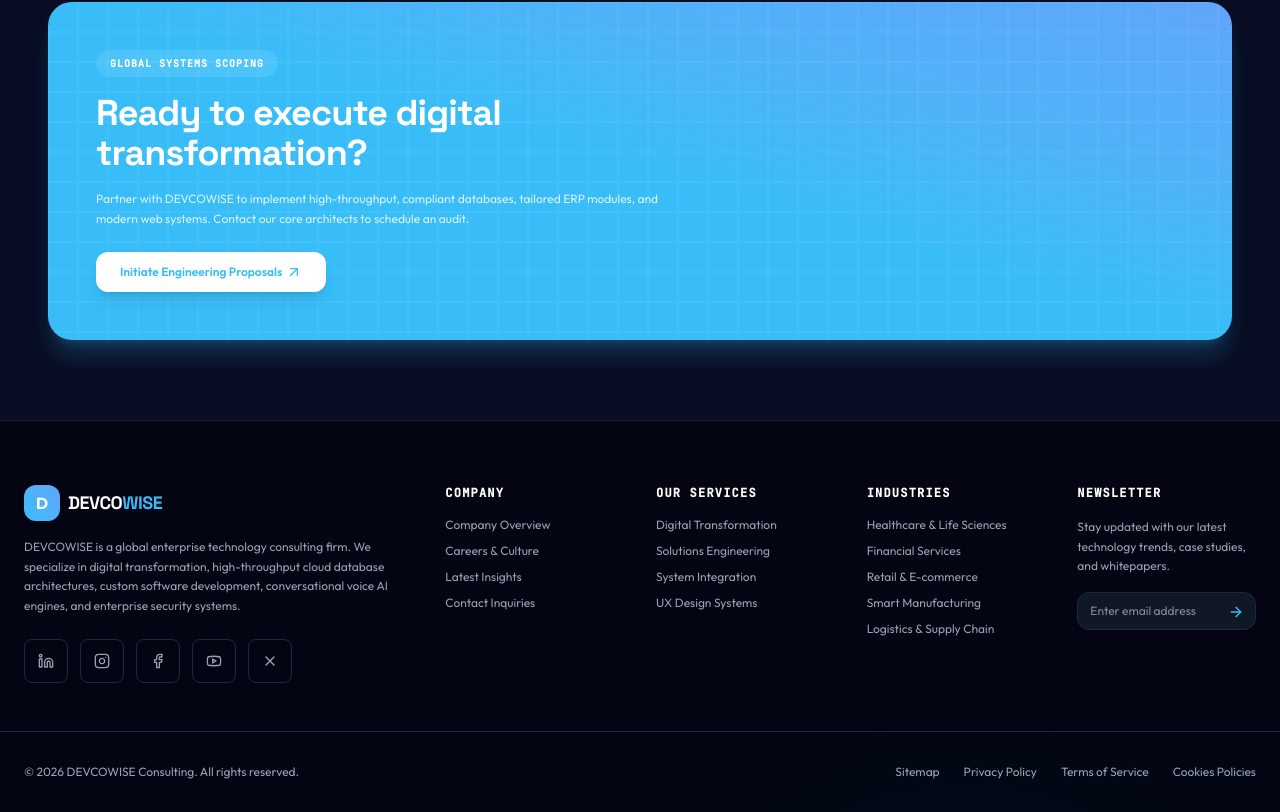
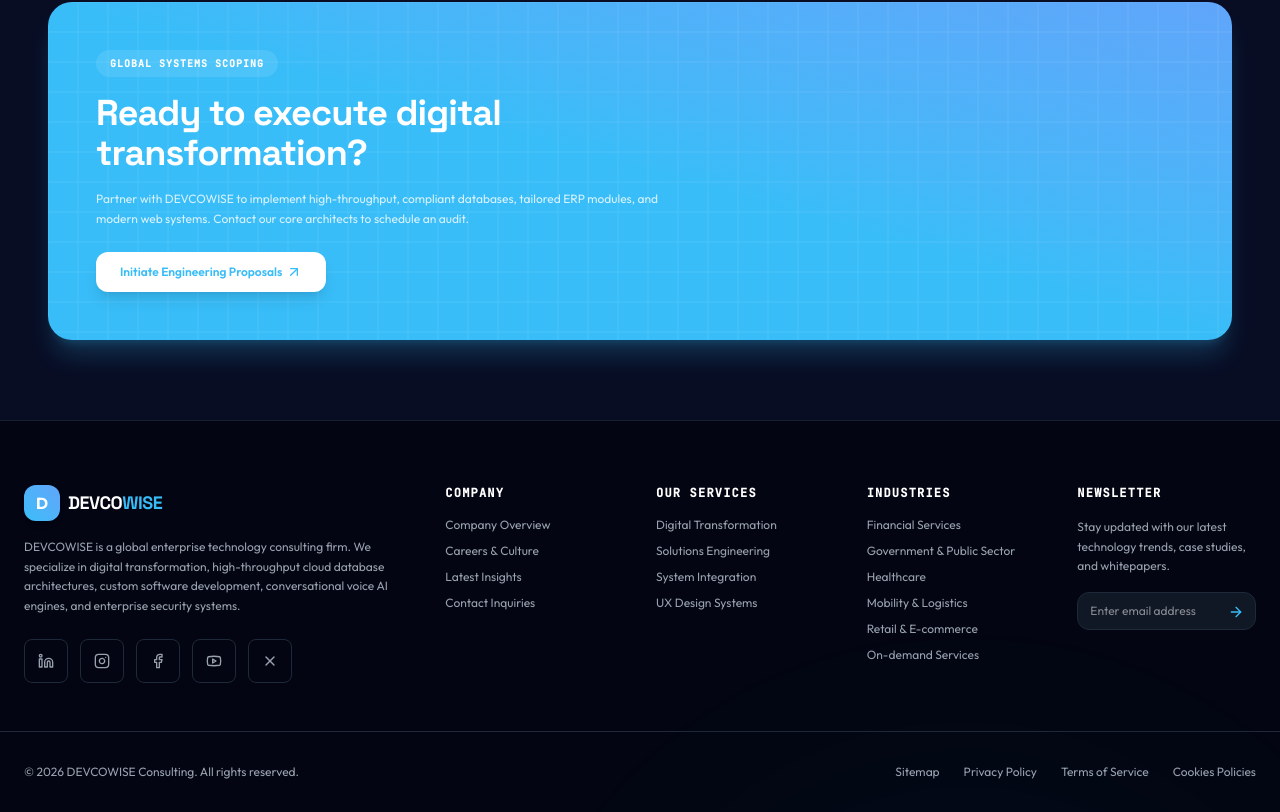
Before and after one commit to waseemsysops/DevCoWise-Technologies, a React (Vite) app: page / in a window 1280 px wide. Shown: the part 2696-3508 px from the top of the page. Built offline with nearby package versions, Linux system fonts and the light colour scheme.

Commit message:
feat(content): expand industries and refine services portfolio
- Add Financial Services and Government industry profiles
- Update services catalog to better reflect core competencies
- Refine industry navigation and service descriptions across views

```diff
--- a/src/components/Footer.tsx
+++ b/src/components/Footer.tsx
@@ -47,11 +47,12 @@ export default function Footer({ currentTab, setCurrentTab, isDark, onSubscribe
   ];
 
   const industryLinks = [
-    { label: 'Healthcare & Life Sciences', id: 'industries', subId: 'healthcare' },
     { label: 'Financial Services', id: 'industries', subId: 'finance' },
+    { label: 'Government & Public Sector', id: 'industries', subId: 'government' },
+    { label: 'Healthcare', id: 'industries', subId: 'healthcare' },
+    { label: 'Mobility & Logistics', id: 'industries', subId: 'logistics' },
     { label: 'Retail & E-commerce', id: 'industries', subId: 'retail' },
-    { label: 'Smart Manufacturing', id: 'industries', subId: 'manufacturing' },
-    { label: 'Logistics & Supply Chain', id: 'industries', subId: 'logistics' }
+    { label: 'On-demand Services', id: 'industries', subId: 'on-demand' }
   ];
 
   return (
--- a/src/components/Header.tsx
+++ b/src/components/Header.tsx
@@ -70,7 +70,15 @@ export default function Header({ currentTab, setCurrentTab, isDark, setIsDark, o
         desc: 'Leverage AI & automation systems to reinvent outdated processes.',
         tab: 'services',
         subId: 'digital-transformation',
-        details: ['Generative AI & LLMs', 'AI-Powered Automation', 'Cognitive Agents']
+        details: ['Discovery Workshop', 'Custom Application Development', 'System Integration']
+      },
+      {
+        id: 'system-integration',
+        name: 'System Integration',
+        desc: 'Connect modular systems with custom enterprise ERPNext and Odoo configurations.',
+        tab: 'services',
+        subId: 'system-integration',
+        details: ['ERPNext Configurations', 'Odoo Core Integrations', 'Bespoke Sync APIs']
       },
       {
         id: 'solutions-engineering',
@@ -78,23 +86,31 @@ export default function Header({ currentTab, setCurrentTab, isDark, setIsDark, o
         desc: 'Build scalable custom software and elastically engineered cloud environments.',
         tab: 'services',
         subId: 'solutions-engineering',
-        details: ['Custom Applications', 'DevOps & K8s Clusters', 'Istio Security Mesh']
-      },
-      {
-        id: 'system-integration',
-        name: 'System Integration',
-        desc: 'Connect modular systems with custom enterprise ERPNext and Odoo configurations.',
-        tab: 'services',
-        subId: 'system-integration',
-        details: ['ERPNext Architectures', 'Odoo Core Tailoring', 'API Integrations']
+        details: ['DevOps Services', 'Cloud-native Development', 'Custom Application Development', 'QA Automation & Testing']
       },
       {
         id: 'ux-design',
-        name: 'UX Design Systems',
+        name: 'UX Design',
         desc: 'Map enterprise-grade layout tokens and friction-free employee screens.',
         tab: 'services',
         subId: 'ux-design',
-        details: ['Figma Design Tokens', 'User Journey Maps', 'Accessibility Compliance']
+        details: ['Figma Design Systems', 'User Journey Mapping', 'Accessibility Verification']
+      },
+      {
+        id: 'data-services',
+        name: 'Data Services',
+        desc: 'Unlock your data with enterprise-grade pipeline design and storage strategy.',
+        tab: 'services',
+        subId: 'data-services',
+        details: ['Data Engineering', 'Cloud, Data & AI', 'Data Strategy', 'Data Privacy & Security Services']
+      },
+      {
+        id: 'discovery-workshop',
+        name: 'Discovery Workshop',
+        desc: 'Scoping, roadmap planning, and technology feasibility checks.',
+        tab: 'services',
+        subId: 'discovery-workshop',
+        details: ['SLA Planning & Scoping', 'Legacy Tech Feasibility', 'Cloud Migration Assessment']
       }
     ]
   };
@@ -109,23 +125,39 @@ export default function Header({ currentTab, setCurrentTab, isDark, setIsDark, o
         desc: 'Train, isolate, and serve advanced predictive and neural models.',
         tab: 'solutions',
         subId: 'ai-ml',
-        details: ['Private Vector Databases', 'Cognitive Decisions', 'Generative RAG']
+        details: ['Generative AI & LLMs', 'AI-Powered Automation', 'Artificial Intelligence']
+      },
+      {
+        id: 'cloud-infra',
+        name: 'Cloud & Infrastructure',
+        desc: 'Deploy migration factories, secure microservice architectures, and proactive FinOps.',
+        tab: 'solutions',
+        subId: 'cloud-infra',
+        details: ['Cloud Operations & Migration', 'Cloud Application Dev & Integration', 'Cloud Managed Services']
       },
       {
         id: 'data-analytics',
-        name: 'Data & Analytics Services',
+        name: 'Data & Analytics',
         desc: 'Stream, map, and visualize dynamic metrics at massive scales.',
         tab: 'solutions',
         subId: 'data-analytics',
-        details: ['IoT Edge Processing', 'Advanced Classification', 'Interactive Dashboards']
+        details: ['IoT & Edge Analytics', 'Advanced Analytics', 'Business Intelligence']
       },
       {
-        id: 'cloud-infra',
-        name: 'Digital Infrastructure Services',
-        desc: 'Deploy migration factories, secure microservice architectures, and proactive FinOps.',
+        id: 'azure',
+        name: 'Microsoft Azure',
+        desc: 'Certified enterprise cloud migrations, active directory SSO, and OpenAI isolated nodes.',
         tab: 'solutions',
-        subId: 'cloud-infra',
-        details: ['Cloud Migration', 'Cloud Application Dev', 'Managed Operations']
+        subId: 'azure',
+        details: ['Azure Migration Cores', 'Enterprise Active Directory', 'Azure OpenAI Nodes']
+      },
+      {
+        id: 'call-intelligence',
+        name: 'AI-Powered Call Intelligence Suite',
+        desc: 'Cognitive voice agents and compliance insights engines for contact centers.',
+        tab: 'solutions',
+        subId: 'call-intelligence',
+        details: ['Voice AI Agent', 'AI Agent Assist', 'Compliance & Insights Engine']
       }
     ]
   };
@@ -135,20 +167,36 @@ export default function Header({ currentTab, setCurrentTab, isDark, setIsDark, o
     title: 'All Industries',
     categories: [
       {
+        id: 'finance',
+        name: 'Financial Services',
+        desc: 'High-throughput transactional microservices with absolute audit consistency.',
+        tab: 'industries',
+        subId: 'finance',
+        details: ['Kubernetes Ledger Clusters', 'Real-time Fraud Alerts', 'Spanner Ledgers']
+      },
+      {
+        id: 'government',
+        name: 'Government & Public Sector',
+        desc: 'Accessible digital ID lockers, state portal hubs, and public auditing systems.',
+        tab: 'industries',
+        subId: 'government',
+        details: ['WCAG Compliant Portals', 'Sovereign ID Lockers', 'Automated Licensings']
+      },
+      {
         id: 'healthcare',
-        name: 'Healthcare & Sciences',
+        name: 'Healthcare',
         desc: 'HL7 FHIR compliant patient charts and electronic clinical logs.',
         tab: 'industries',
         subId: 'healthcare',
         details: ['Secure Patient Portals', 'Audited FHIR Proxies', 'Biometric Lockouts']
       },
       {
-        id: 'finance',
-        name: 'Financial Services',
-        desc: 'High-throughput transactional microservices with absolute audit consistency.',
+        id: 'logistics',
+        name: 'Mobility & Logistics',
+        desc: 'Dynamic vehicle routing and live GPS asset monitoring panels.',
         tab: 'industries',
-        subId: 'finance',
-        details: ['Kubernetes Ledger Clusters', 'Real-time Fraud Alerts', 'Spanner Ledgers']
+        subId: 'logistics',
+        details: ['Predictive Routing Models', 'Live GPS Asset Feeds', 'Load Optimizations']
       },
       {
         id: 'retail',
@@ -159,20 +207,12 @@ export default function Header({ currentTab, setCurrentTab, isDark, setIsDark, o
         details: ['Real-time Stock Counters', 'Integrated POS Cache', 'Automated Replenishment']
       },
       {
-        id: 'manufacturing',
-        name: 'Smart Manufacturing',
-        desc: 'Industrial IoT telemetries and preventative production schedule analyzers.',
+        id: 'on-demand',
+        name: 'On-demand Services',
+        desc: 'Low-latency user matching, dynamic pricing, and real-time transit tracking.',
         tab: 'industries',
-        subId: 'manufacturing',
-        details: ['LoRaWAN Sensor Streams', 'Predictive Downtime models', 'MES Integrations']
-      },
-      {
-        id: 'logistics',
-        name: 'Logistics & Supply Chain',
-        desc: 'Dynamic vehicle routing and live GPS asset monitoring panels.',
-        tab: 'industries',
-        subId: 'logistics',
-        details: ['Predictive Routing Models', 'Live GPS Asset Feeds', 'Load Optimizations']
+        subId: 'on-demand',
+        details: ['Geospatial Redis Indexes', 'Optimistic State Sync', 'Instant Stripe Payouts']
       }
     ]
   };
@@ -488,8 +528,45 @@ export default function Header({ currentTab, setCurrentTab, isDark, setIsDark, o
                 </div>
               </div>
 
-              {/* Right Showcase Column (Beautiful visual promo slot) */}
+              {/* Right Showcase Column (Dynamic context based on selected mega menu) */}
               <div className="col-span-4 p-6 flex flex-col justify-between">
+                {activeMegaMenu === 'services' ? (
+                  <div className="space-y-4">
+                    <span className="text-[10px] font-bold font-mono text-gray-400 uppercase tracking-widest block">Engagement Models</span>
+                    <div className="space-y-3">
+                      <div className={`p-4 rounded-xl border ${isDark ? 'bg-gray-900/40 border-gray-800' : 'bg-gray-100/30 border-gray-200'} space-y-1`}>
+                        <h5 className="font-bold text-xs text-primary font-display">Fixed Cost Project</h5>
+                        <p className={`text-[10px] leading-relaxed ${isDark ? 'text-gray-400' : 'text-gray-650'}`}>
+                          Perfect for defined scopes. Guaranteed delivery timelines and fixed pricing brackets.
+                        </p>
+                      </div>
+                      <div className={`p-4 rounded-xl border ${isDark ? 'bg-gray-900/40 border-gray-800' : 'bg-gray-100/30 border-gray-200'} space-y-1`}>
+                        <h5 className="font-bold text-xs text-secondary font-display">Teams as a Service</h5>
+                        <p className={`text-[10px] leading-relaxed ${isDark ? 'text-gray-400' : 'text-gray-650'}`}>
+                          Elastically scale your development capabilities with certified, dedicated technical teams.
+                        </p>
+                      </div>
+                    </div>
+                  </div>
+                ) : activeMegaMenu === 'solutions' ? (
+                  <div className="space-y-4">
+                    <span className="text-[10px] font-bold font-mono text-gray-400 uppercase tracking-widest block">Featured Architecture</span>
+                    <div className="space-y-3">
+                      <div className={`p-4 rounded-xl border ${isDark ? 'bg-gray-900/40 border-gray-800' : 'bg-gray-100/30 border-gray-200'} space-y-1`}>
+                        <h5 className="font-bold text-xs text-primary font-display">Call Intelligence Suite</h5>
+                        <p className={`text-[10px] leading-relaxed ${isDark ? 'text-gray-400' : 'text-gray-650'}`}>
+                          Deploy Voice AI Agents, active Agent Assist nodes, and secure automated compliance engines.
+                        </p>
+                      </div>
+                      <div className={`p-4 rounded-xl border ${isDark ? 'bg-gray-900/40 border-gray-800' : 'bg-gray-100/30 border-gray-200'} space-y-1`}>
+                        <h5 className="font-bold text-xs text-secondary font-display">Microsoft Azure Services</h5>
+                        <p className={`text-[10px] leading-relaxed ${isDark ? 'text-gray-400' : 'text-gray-650'}`}>
+                          Seamless enterprise cloud migrations, active directory SSO, and secure Azure OpenAI node clusters.
+                        </p>
+                      </div>
+                    </div>
+                  </div>
+                ) : (
                   <div className="space-y-3">
                     <span className="text-[9px] font-bold font-mono text-gray-400 uppercase tracking-widest block">Corporate Spotlight</span>
                     <div className={`p-4 rounded-2xl border ${isDark ? 'bg-gray-900/60 border-gray-800' : 'bg-gray-100/50 border-gray-200'} space-y-2`}>
@@ -499,8 +576,9 @@ export default function Header({ currentTab, setCurrentTab, isDark, setIsDark, o
                       </p>
                     </div>
                   </div>
+                )}
 
-                <div className="space-y-2">
+                <div className="space-y-2 pt-4 border-t border-gray-800/10 dark:border-gray-800/40">
                   <span className="text-[9px] font-bold font-mono text-gray-400 uppercase tracking-widest block">Ready to Connect?</span>
                   <p className="text-[10px] text-gray-400 leading-normal">
                     Transform your digital core infrastructure with certified technical experts.
--- a/src/data/industries.ts
+++ b/src/data/industries.ts
@@ -7,9 +7,61 @@ import { IndustryDetails } from '../types';
 
 export const industriesData: IndustryDetails[] = [
   {
+    id: 'finance',
+    name: 'Financial Services',
+    overview: 'Powering high-throughput transactional ledger infrastructures, fraud detection telemetry pipelines, and secure cloud-native bank-grade vaults.',
+    challenges: [
+      'Legacy transaction systems buckling during demand spikes',
+      'Sophisticated real-time account breach threats',
+      'Complex audit-trail logging requirements'
+    ],
+    solutions: [
+      'High-performance microservices orchestrated via Kubernetes',
+      'Real-time AI-powered transactional fraud detectors',
+      'Globally consistent transactional ledger grids'
+    ],
+    benefits: [
+      'Sub-millisecond ledger latencies over 35,000 requests/sec',
+      'Zero-downtime ledger migration routines',
+      '34% infrastructure maintenance cost reduction'
+    ],
+    techStack: ['Java', 'Spring Boot', 'Kubernetes', 'GCP Spanner', 'Kafka', 'Docker'],
+    successStory: {
+      client: 'Vanguard Capital Union',
+      description: 'Migrated and modernized a core banking mainframe to a containerized, zero-trust cloud model.',
+      impact: 'Accommodated a 3.5x customer transaction volume increase with zero downtime.'
+    }
+  },
+  {
+    id: 'government',
+    name: 'Government & Public Sector',
+    overview: 'Engineering accessible, high-security state portal hubs, digital ID lockers, and public ledger auditing platforms that operate at absolute scale.',
+    challenges: [
+      'Strict accessibility guidelines (WCAG) across public interfaces',
+      'Vulnerabilities in sovereign state identity data storage',
+      'Outdated legacy back-offices creating process queues'
+    ],
+    solutions: [
+      'Fully compliant accessible portal designs styled with Tailwind CSS',
+      'Secure self-sovereign digital locker services using private HSM keys',
+      'Automated business registry licensing pipelines'
+    ],
+    benefits: [
+      '100% WCAG accessibility compliance across all digital portals',
+      'Instantaneous processing of corporate and business registry license claims',
+      'Zero sovereign ledger data-leak incidents recorded'
+    ],
+    techStack: ['TypeScript', 'Node.js', 'PostgreSQL', 'Docker', 'Odoo Core', 'Redis'],
+    successStory: {
+      client: 'Austin Public Enterprise Agency',
+      description: 'Rebuilt the local business registration, licensing, and public reporting registry onto a modernized public cloud ledger framework.',
+      impact: 'Trimmed registration backlogs by 88% and ensured complete multi-regional disaster recovery.'
+    }
+  },
+  {
     id: 'healthcare',
-    name: 'Healthcare & Life Sciences',
-    overview: 'Engineering resilient, highly compliant digital healthcare architectures that protect patient data while streamlining clinical collaboration.',
+    name: 'Healthcare',
+    overview: 'Deploying compliant clinical data integrations, secure patient routing systems, and automated triage assistants that respect international privacy frameworks.',
     challenges: [
       'Inoperability between legacy EHR databases causing clinical record latency',
       'High incidence of clerical errors during chart transfers',
@@ -21,8 +73,8 @@ export const industriesData: IndustryDetails[] = [
       'AI-driven triage routing systems and predictive diagnostic assistants'
     ],
     benefits: [
-      '94% reduction in manual record transcription and sharing errors',
-      '72% improvement in system response times for emergency room lookups',
+      '72% reduction in emergency care record-retrieval latency',
+      '94% decrease in administrative transcription bottlenecks',
       'Fully audited workflows that guarantee medical standards compliance'
     ],
     techStack: ['React', 'Next.js', 'PostgreSQL', 'AWS', 'HL7 FHIR API', 'GraphQL'],
@@ -33,55 +85,29 @@ export const industriesData: IndustryDetails[] = [
     }
   },
   {
-    id: 'finance',
-    name: 'Finance & Banking',
-    overview: 'Accelerating transactional capabilities and security for global banking institutions through scalable cloud ledgers.',
+    id: 'logistics',
+    name: 'Mobility & Logistics',
+    overview: 'Optimizing supply lines, delivery corridors, and asset utilization using advanced route planning and tracking tools.',
     challenges: [
-      'Legacy mainframes buckling under peak mobile transaction requests',
-      'High threat vectors for transaction-related security breaches',
-      'Strict regulatory requirements for financial data privacy'
+      'Inefficient route scheduling leading to excessive fuel consumption',
+      'Stale asset tracking data causing delays in global deliveries',
+      'Low fleet utilization due to manual dispatch planning'
     ],
     solutions: [
-      'High-throughput microservices orchestrated by Kubernetes',
-      'Globally consistent cloud database architectures (GCP Spanner)',
-      'Real-time fraud detection pipelines running machine learning models'
+      'Predictive vehicle routing engines using dynamic traffic models',
+      'Real-time GPS tracking and transit status alert notifications',
+      'Automated load allocation and container space optimizations'
     ],
     benefits: [
-      '35k+ transactions per second handled with sub-millisecond lag',
-      '34% reduction in cloud infrastructure maintenance costs',
-      'Zero downtime during real-time ledger migrations'
+      'Over 2 million gallons of fuel saved via optimized delivery routing',
+      'On-time delivery performance metrics boosted to 98.4%',
+      '28% increase in overall fleet asset utilization margins'
     ],
-    techStack: ['Java', 'Spring Boot', 'Kubernetes', 'GCP Spanner', 'Kafka', 'Docker'],
+    techStack: ['Python', 'PyTorch', 'Kafka', 'Redis', 'Node.js', 'React'],
     successStory: {
-      client: 'Vanguard Capital Union',
-      description: 'Migrated and modernized a core banking mainframe to a containerized, zero-trust cloud model.',
-      impact: 'Accommodated a 3.5x customer transaction volume increase with zero downtime.'
-    }
-  },
-  {
-    id: 'manufacturing',
-    name: 'Smart Manufacturing',
-    overview: 'Bridging the gap between factory floor machinery and business operations through Industrial IoT and automated intelligence.',
-    challenges: [
-      'Disconnected machine logs preventing real-time production visibility',
-      'High financial costs due to unexpected assembly-line breakdowns',
-      'Inefficient supply chain scheduling causing raw material stockouts'
-    ],
-    solutions: [
-      'Industrial IoT gateways streaming machine telemetry over secure LoRaWAN networks',
-      'Predictive maintenance dashboards powered by PyTorch models',
-      'Automated ERP material replenishment integrations'
-    ],
-    benefits: [
-      '22% reduction in unplanned assembly line downtime schedules',
-      '15% increase in total manufacturing floor productivity metrics',
-      'Dynamic automated material reordering loops that prevent bottlenecks'
-    ],
-    techStack: ['React', 'Node.js', 'Kafka', 'InfluxDB', 'OPC UA', 'Python'],
-    successStory: {
-      client: 'Dynasty Motor Corporation',
-      description: 'Engineered a highly precise Manufacturing Execution System (MES) integrating robotic assembly nodes with inventory databases.',
-      impact: 'Decreased factory floor downtime by 22% and boosted overall productivity index by 15%.'
+      client: 'SwiftCargo International',
+      description: 'Engineered a real-time machine-learning-powered vehicle routing platform.',
+      impact: 'Saved $4.8M annually on fleet operations with a direct payback period of only 4 months.'
     }
   },
   {
@@ -111,29 +137,29 @@ export const industriesData: IndustryDetails[] = [
     }
   },
   {
-    id: 'logistics',
-    name: 'Logistics & Supply Chain',
-    overview: 'Optimizing supply lines, delivery corridors, and asset utilization using advanced route planning and tracking tools.',
+    id: 'on-demand',
+    name: 'On-demand Services',
+    overview: 'Powering high-concurrency dispatch systems, real-time geolocation matching, and micro-payment disbursement rails for modern peer-to-peer applications.',
     challenges: [
-      'Inefficient route scheduling leading to excessive fuel consumption',
-      'Stale asset tracking data causing delays in global deliveries',
-      'Low fleet utilization due to manual dispatch planning'
+      'Matching latency causing high user drop-offs during peak surge periods',
+      'Flaky real-time coordinate syncing under poor network conditions',
+      'Delayed payout disbursements causing partner churn'
     ],
     solutions: [
-      'Predictive vehicle routing engines using dynamic traffic models',
-      'Real-time GPS tracking and transit status alert notifications',
-      'Automated load allocation and container space optimizations'
+      'Low-latency geolocation indexing using geospatial database queries (Redis/PostGIS)',
+      'Robust socket-reconnection protocols with optimistic client updates',
+      'Automated transaction processing and instant payment payouts'
     ],
     benefits: [
-      'Over 2 million gallons of fuel saved via optimized delivery routing',
-      'On-time delivery performance metrics boosted to 98.4%',
-      '28% increase in overall fleet asset utilization margins'
+      'Sub-200ms user-to-provider matching speedups',
+      '100% coordinate sync precision over low-bandwidth mobile networks',
+      '48% reduction in provider partner churn due to instant payout processing'
     ],
-    techStack: ['Python', 'PyTorch', 'Kafka', 'Redis', 'Node.js', 'React'],
+    techStack: ['Node.js', 'Redis Geospatial', 'WebSockets', 'Go API Router', 'PostgreSQL', 'Stripe API'],
     successStory: {
-      client: 'SwiftCargo International',
-      description: 'Engineered a real-time machine-learning-powered vehicle routing platform.',
-      impact: 'Saved $4.8M annually on fleet operations with a direct payback period of only 4 months.'
+      client: 'QuickRun Deliveries',
+      description: 'Designed and deployed a highly concurrent on-demand delivery dispatch broker serving 250,000 monthly active drivers.',
+      impact: 'Reduced matching queues to under 300 milliseconds and completely eliminated partner payment delays.'
     }
   }
 ];
--- a/src/pages/IndustriesView.tsx
+++ b/src/pages/IndustriesView.tsx
@@ -5,7 +5,7 @@
 
 import React, { useState } from 'react';
 import { industriesData } from '../data/industries';
-import { Activity, Landmark, ShoppingBag, Cpu, Truck, Check, HelpCircle, ChevronDown, MessageSquare } from 'lucide-react';
+import { Activity, Landmark, ShoppingBag, Cpu, Truck, Check, HelpCircle, ChevronDown, MessageSquare, Building2, Zap } from 'lucide-react';
 
 interface IndustriesViewProps {
   isDark: boolean;
@@ -14,7 +14,7 @@ interface IndustriesViewProps {
 }
 
 export default function IndustriesView({ isDark, setCurrentTab, initialSelected }: IndustriesViewProps) {
-  const [selectedInd, setSelectedInd] = useState<string>(initialSelected || 'healthcare');
+  const [selectedInd, setSelectedInd] = useState<string>(initialSelected || 'finance');
   const [activeFaq, setActiveFaq] = useState<number | null>(null);
 
   React.useEffect(() => {
@@ -27,8 +27,9 @@ export default function IndustriesView({ isDark, setCurrentTab, initialSelected
     healthcare: Activity,
     finance: Landmark,
     retail: ShoppingBag,
-    manufacturing: Cpu,
-    logistics: Truck
+    logistics: Truck,
+    government: Building2,
+    'on-demand': Zap
   };
 
   const current = industriesData.find(ind => ind.id === selectedInd) || industriesData[0];
```
Also changed, not shown: src/pages/ServicesView.tsx (+39 -39 lines), src/pages/SolutionsView.tsx (+44 -19 lines). Lines whose indentation alone changed are shown as unchanged.
